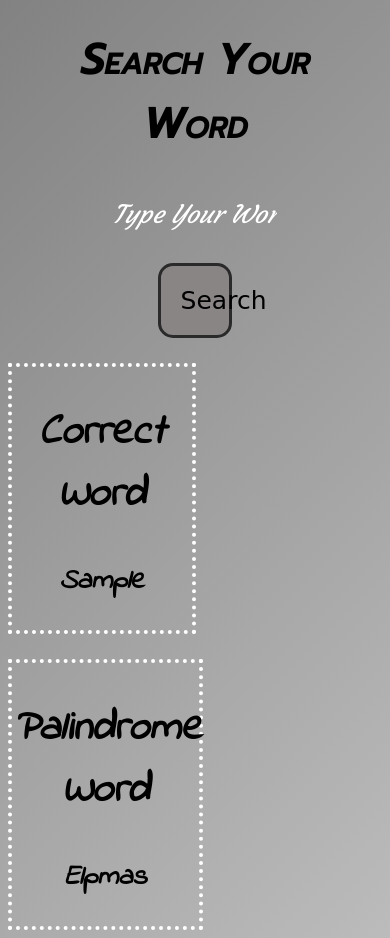
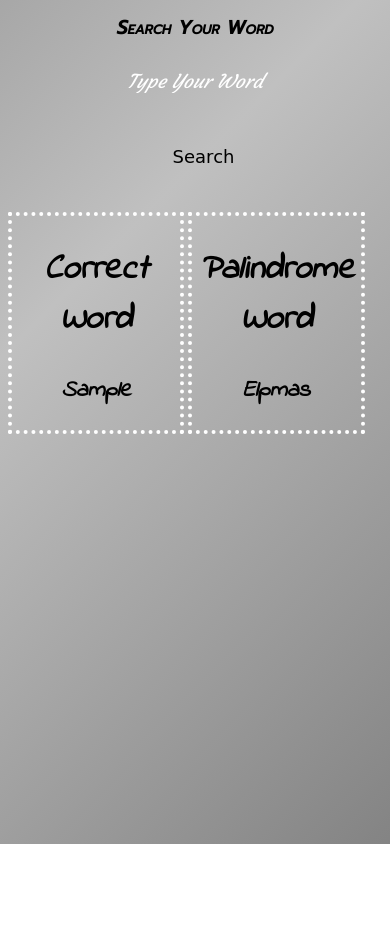
Before and after one commit to abdurrehman2001/palindrome_words_Search_bar, a plain HTML site: page index.html in a window 390 px wide. Both pictures are taken after typing "Sample" into the empty fields and a click on the button "Search". After the commit the page ends 844 px from the top, so only its background shows below. Drawn offline with Linux system fonts and the light colour scheme.

Commit message:
Done All Coding Complete

```diff
--- a/style.css
+++ b/style.css
@@ -123,3 +123,60 @@ button{
 .B-btn:hover{
   box-shadow: 0 0 10px 0 #232324 inset, 0 0 10px 4px #232324;
 }
+
+@media only screen and (max-width: 1035px) {
+  .one-box {
+      width: 45%;
+  }
+  .second-box{
+    width: 45%;
+  }
+}
+@media only screen and (max-width: 666px) {
+  .one-box {
+    font-size: 23px;
+
+  }
+  .second-box{
+    font-size: 23px;
+  }
+}
+@media only screen and (max-width: 400px) {
+  #search{
+    width: 100%;
+    font-size: 19px;
+    margin-left: -15px;
+  }
+  #search:focus{
+    width: 100%;
+    font-size: 19px;
+  }
+  .S-btn{
+    background: none;
+    border: none;
+    text-align: center;
+    font-size: 18px;
+    margin-left: -10px;
+
+  }
+  .S-btn:hover{
+    border: none;
+    font-size: 21px;
+    outline: none;
+    background-color: none;
+    transition: none;
+}
+  h1{
+  font-size: 19px;
+}
+  .B-btn{
+  font-size: 18px;
+  border: none;
+  outline: none;
+  margin-left: -35px;
+}
+  .B-btn:hover{
+  border: none;
+  box-shadow: none;
+}
+}
```
